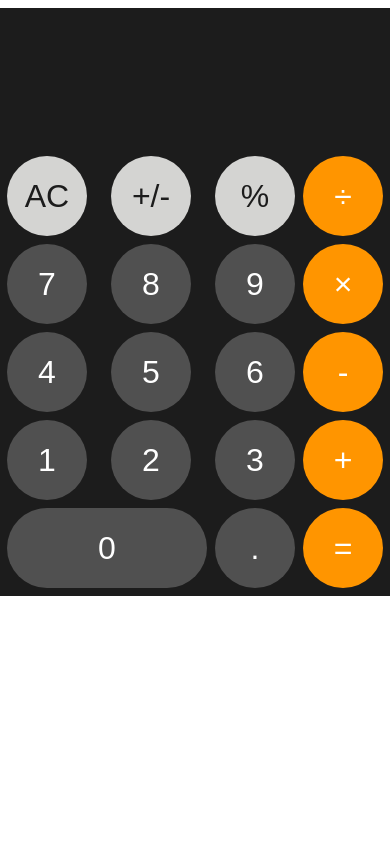
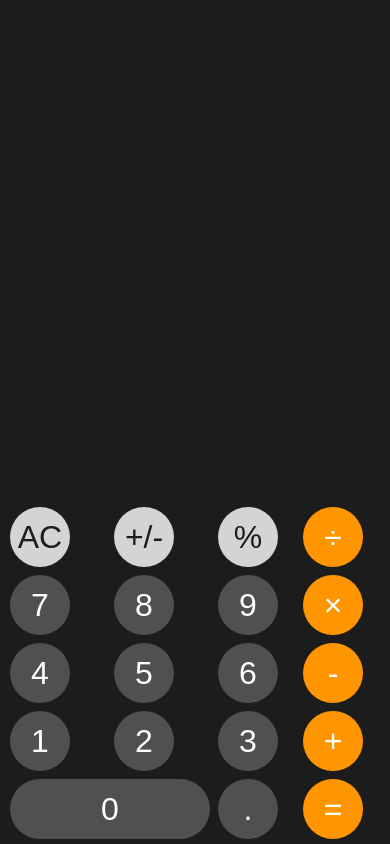
Before and after one commit to He-is-Henry/Calculator, a plain HTML site: page index.html in a window 390 px wide. Drawn offline with Linux system fonts and the light colour scheme.

Commit message:
Update style.css

```diff
--- a/style.css
+++ b/style.css
@@ -2,21 +2,24 @@ body {
   display: flex;
   justify-content: center;
   align-items: center;
+  background-color: #1c1c1c;
+  overflow: none;
 }
 
 .buttons {
   display: grid;
   grid-template-columns: repeat(4, 1fr);
   gap: 8px;
-  padding: 8px;
+  padding: 5px;
 }
 
 .calculator {
   font-family: Arial, Helvetica, sans-serif;
   background-color: #1c1c1c;
-  width: 400px;
-  max-width: 400px;
+  max-width: 100vw;
   padding: 60px 5px 0 5px;
+  position: absolute;
+  bottom: 0;
 }
 
 .display {
@@ -52,3 +55,11 @@ body {
 .buttons button:active {
   opacity: 90%;
 }
+
+
+@media (max-width: 600px) {
+    .buttons button {
+        width: 60px;
+        height: 60px;
+    }
+}
```
